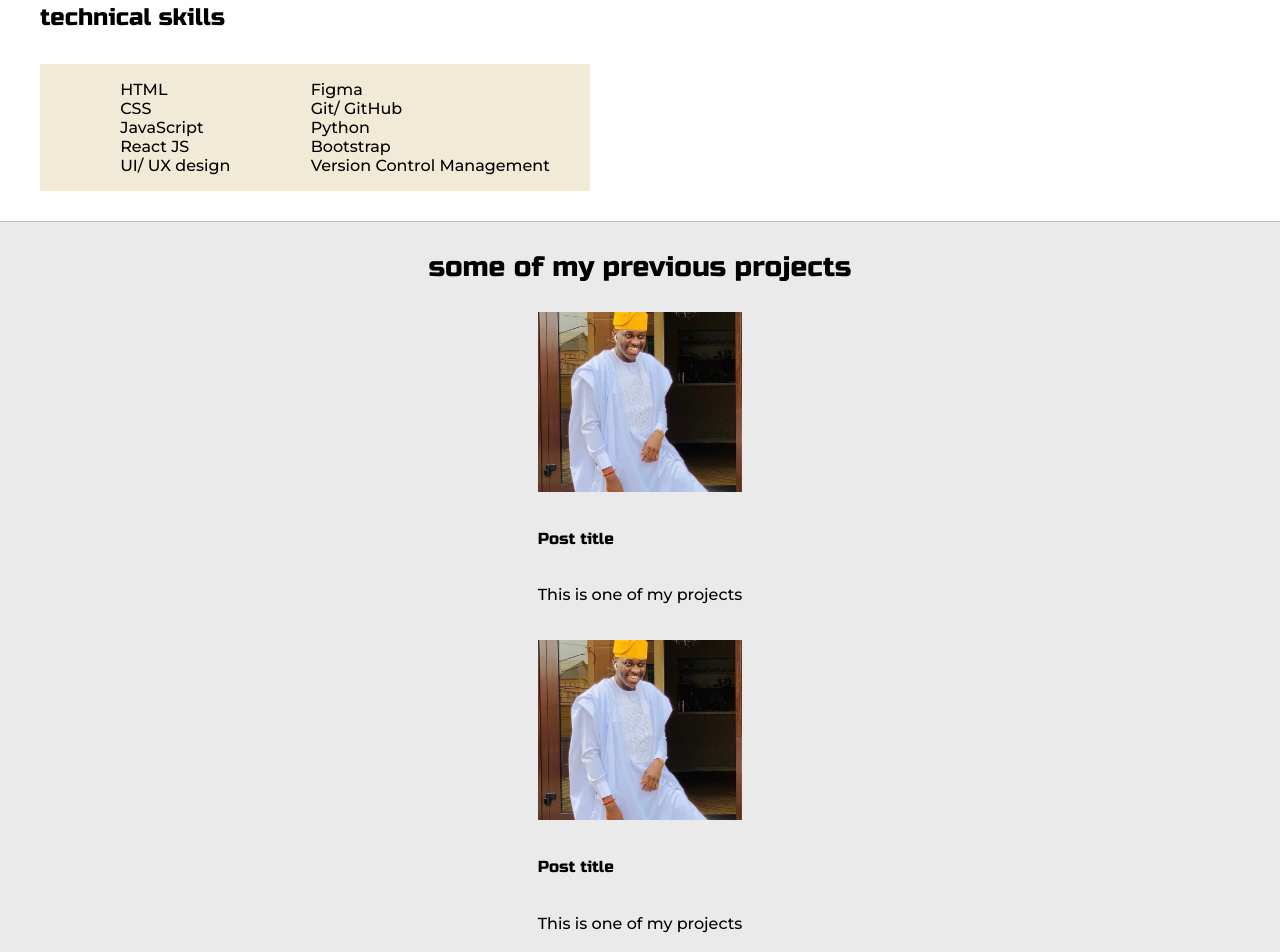
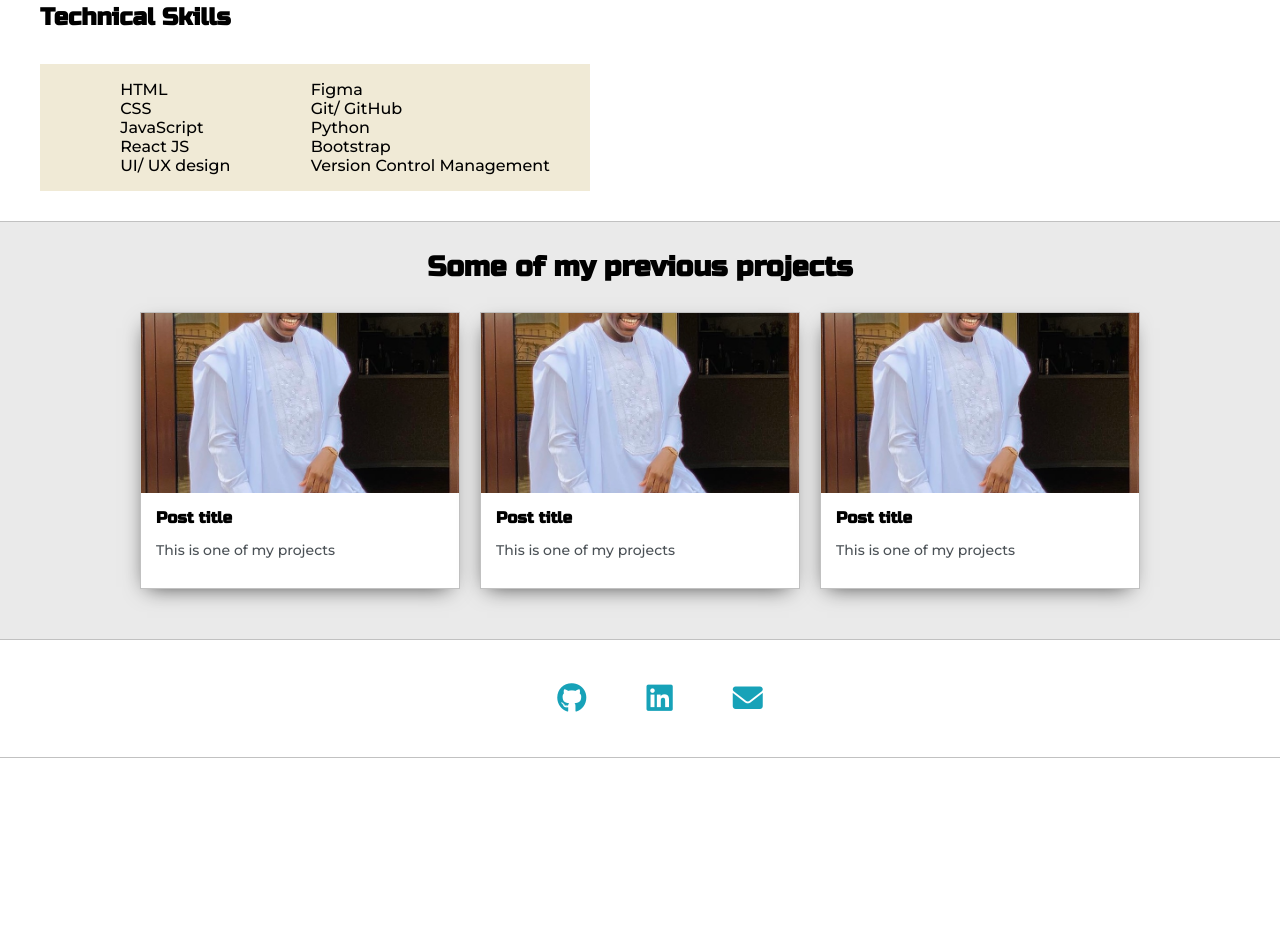
Before and after one commit to DevAhmed-py/portfolio, a plain HTML site: page index.html in a window 1280 px wide. Shown: the part 1068-2020 px from the top of the page. After the commit the page ends 1826 px from the top, so only its background shows below. Drawn offline with Linux system fonts and the light colour scheme.

Commit message:
contact info

```diff
--- a/index.html
+++ b/index.html
@@ -6,6 +6,9 @@
     <meta name="viewport" content="width=device-width, initial-scale=1.0">
     <title>Portfolio Webpage</title>
 
+    <!-- Font Awesome -->
+    <link rel="stylesheet" href="https://cdnjs.cloudflare.com/ajax/libs/font-awesome/6.0.0/css/all.min.css">
+
     <!-- Google Fonts -->
     <link rel="preconnect" href="https://fonts.googleapis.com">
     <link rel="preconnect" href="https://fonts.gstatic.com" crossorigin>
@@ -13,6 +16,10 @@
     <link rel="preconnect" href="https://fonts.googleapis.com">
     <link rel="preconnect" href="https://fonts.gstatic.com" crossorigin>
     <link href="https://fonts.googleapis.com/css2?family=Russo+One&display=swap" rel="stylesheet">
+
+    <link rel="preconnect" href="https://fonts.googleapis.com">
+    <link rel="preconnect" href="https://fonts.gstatic.com" crossorigin>
+    <link href="https://fonts.googleapis.com/css2?family=Libre+Bodoni:wght@400;700&display=swap" rel="stylesheet">
 
     <!-- Style sheet -->
     <link rel="stylesheet" href="./styles/index.css">
@@ -32,11 +39,11 @@
                         <div id="dot3" class="dot"></div>
                     </div>
                     <ul class="navigation">
-                        <li><a href="#" style="color: black;" >Contact</a></li>
+                        <li><a href="#contact" style="color: black;">Contact</a></li>
                     </ul>
                 </div>
                 <div class="left-column">
-                    <img class="profile-img" src="./images/IMG_5001.jpg" alt="profile picture">
+                    <img class="profile-img" src="./images/IMG_0649.PNG" alt="profile picture">
                     <h5 style="text-align: center; line-height: 0" > Personalize Theme</h5>
 
                     <div id="theme-wrap">
@@ -71,7 +78,7 @@
         <div class="main-container">
             <div class="about-wrap">
                 <div class="about-me">
-                    <h4> more about me </h4>
+                    <h4> More About Me </h4>
                     <p>
                         I have a strong background in UI/ UX design, HTML, CSS and JavaScript.
                         I am highly trainable, passionate and seeking for an
@@ -85,7 +92,7 @@
                         in development and design.
                     </p>
                     <hr>
-                    <h4> technical skills </h4>
+                    <h4> Technical Skills </h4>
                     <div class="skills">
                         <ul>
                             <li> HTML </li>
@@ -113,7 +120,7 @@
 
     <section class="s1">
         <div class="main-container">
-            <h3 style="text-align: center;"> some of my previous projects </h3>
+            <h3 style="text-align: center;"> Some of my previous projects </h3>
             <div class="post-wrap">
                 <div class="post">
                     <img class="thumbnail" src="./images/IMG_5001.jpg" alt="projects">
@@ -143,8 +150,12 @@
     </section>
 
     <section class="s2">
-        <div class="main-container">
-            Contact
+        <div id="contact" class="main-container">
+            <ul class="contact-wrap">
+                <li class="contact-link"><a href="#"><i class="fa-brands fa-github"> </i></a></li>
+                <li class="contact-link"><a href="#" style="margin-right: 20px; margin-left: 20px;"><i class="fa-brands fa-linkedin"> </i></a></li>
+                <li class="contact-link"><a href="#"><i class="fa-solid fa-envelope"> </i></a></li>
+            </ul>
         </div>
     </section>
     <script src="script.js"> </script>
--- a/styles/index.css
+++ b/styles/index.css
@@ -24,7 +24,8 @@ html, body {
 h1, h2, h3, h4, h5, h6, strong {
     color: var(--mainText);
     font-family: 'Russo One', sans-serif;
-    font-weight: 400;
+    /* font-family: 'Libre Bodoni', serif; */
+    /* font-weight: 700; */
 }
 
 h1 { font-size: 56px;}
@@ -146,6 +147,7 @@ li {
     height: 13rem;
     border-radius: 25%;
     border: 2px solid var(--borderColor);
+    object-fit:fill;
 }
 
 #theme-wrap {
@@ -262,9 +264,17 @@ li {
 
 .post-wrap {
     display: grid;
-    grid-template-columns: repeat(autofit, 320px);
+    grid-template-columns: repeat(auto-fit, 320px);
     gap: 20px;
     justify-content: center;
+    padding-bottom: 50px;
+}
+
+.post{
+	border:1px solid var(--borderColor);
+	-webkit-box-shadow: -2px 7px 21px -9px rgba(0,0,0,0.75);
+	-moz-box-shadow: -2px 7px 21px -9px rgba(0,0,0,0.75);
+	box-shadow: -2px 7px 21px -9px rgba(0,0,0,0.75);
 }
 
 .thumbnail {
@@ -273,6 +283,33 @@ li {
     height: 180px;
     object-fit: cover;
 }
+
+.post-preview{
+	background-color: #fff;
+	padding:15px;
+}
+
+.post-title{
+	color:black;
+	margin: 0;
+}
+
+.post-intro{
+	color:#4b5156;
+	font-size: 14px;
+}
+
+.contact-wrap {
+    display: flex;
+    justify-content: center;
+    margin: 20px;
+}
+
+.contact-link {
+    font-size: 30px;
+    margin: 20px;
+}
+
 @media screen and (max-width: 1200px) {
     .main-container {
         width: 95%;
```
Also changed, not shown: 1 other file.
